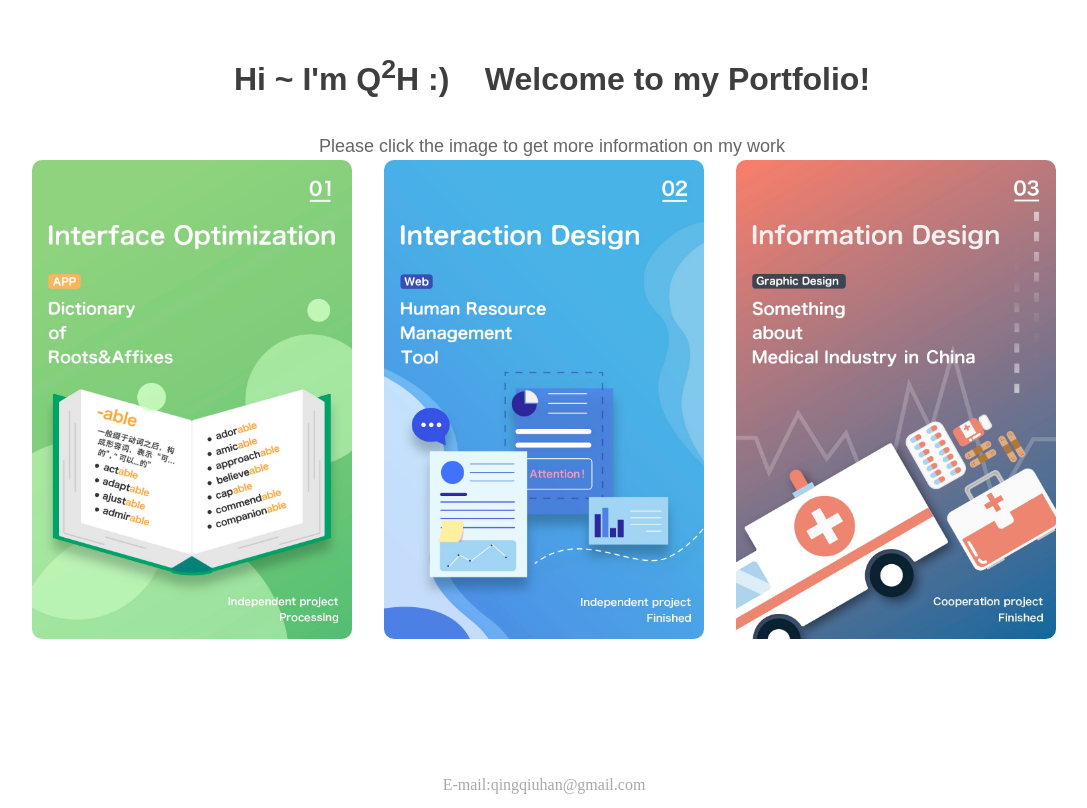
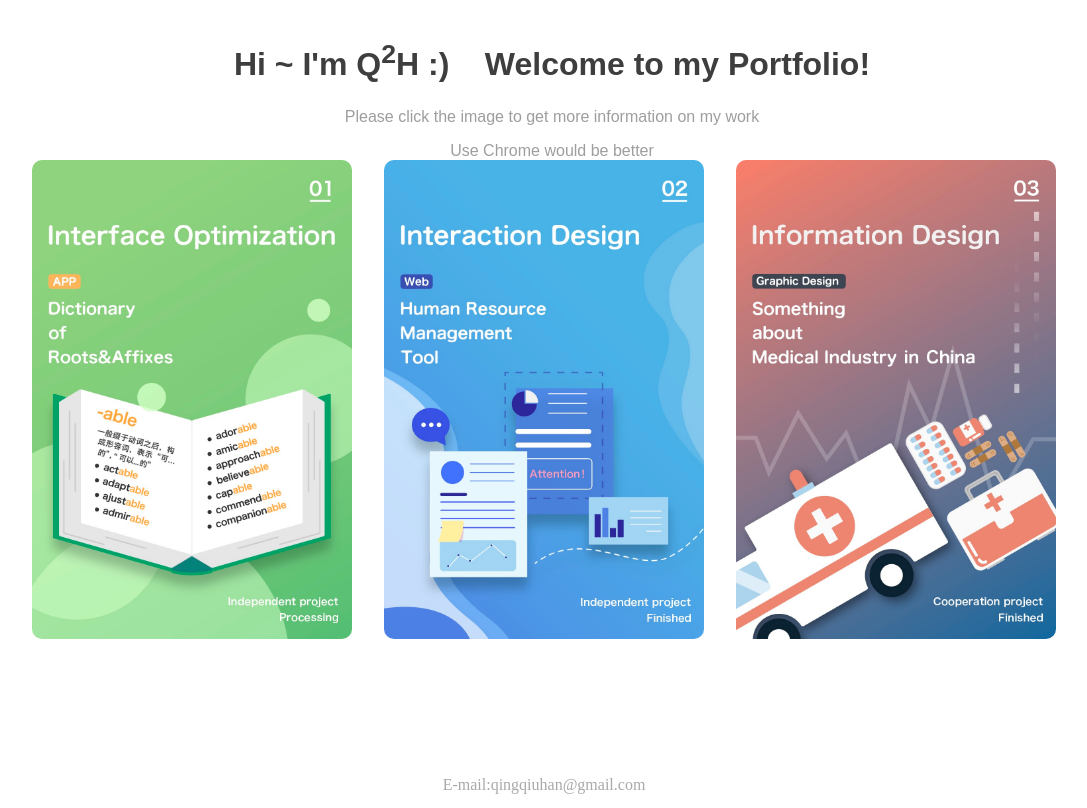
Before and after one commit to qingqiuhan/qingqiuhan.github.io, a plain HTML site: page index.html in a window 1280 px wide. Shown: the whole page, without its empty margins (96-1183 px from the left). Drawn offline with Linux system fonts and the light colour scheme.

Commit message:
Update index.html

```diff
--- a/index.html
+++ b/index.html
@@ -163,12 +163,16 @@
             font-family: Arial, Helvetica, sans-serif;
             text-align: center;
             position: relative;
-            top: 20px;">
+            top:5px;
+            margin-bottom: 30px;">
             Hi ~ I'm Q<sup>2</sup>H :)&nbsp;&nbsp;&nbsp;&nbsp;Welcome to my Portfolio!</h1>
-            <br>
-            <p style="color: rgba(62, 62, 62, 0.8);
-            font-size: 18px;
+            <p style="color: rgba(62, 62, 62, 0.5);
+            font-size: 16px;
             font-family: Arial, Helvetica, sans-serif;text-align: center;">Please click the image to get more information on my work</p>
+             <p style="color: rgba(62, 62, 62, 0.5);
+             font-size: 16px;
+             font-family: Arial, Helvetica, sans-serif;text-align: center;">Use Chrome would be better</p>
+
         </div>
         <div class="content">
             <p
```
